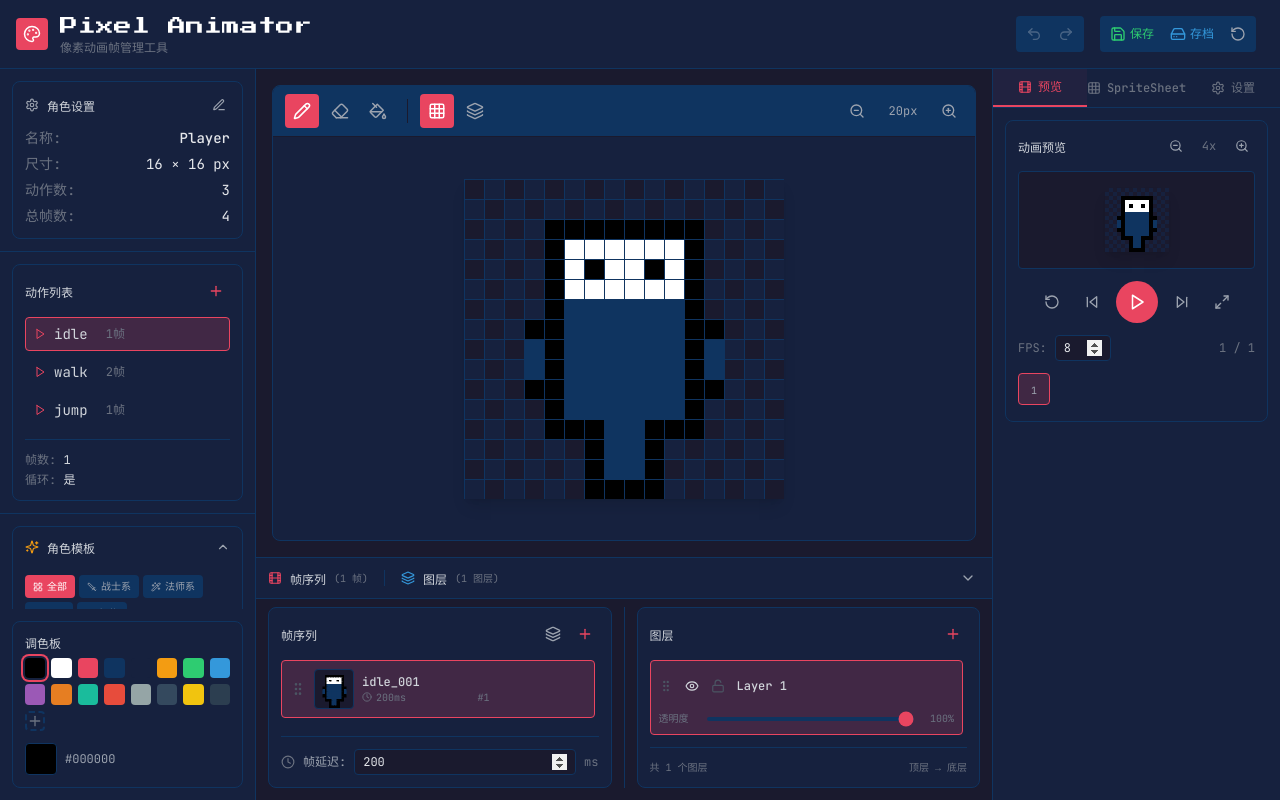
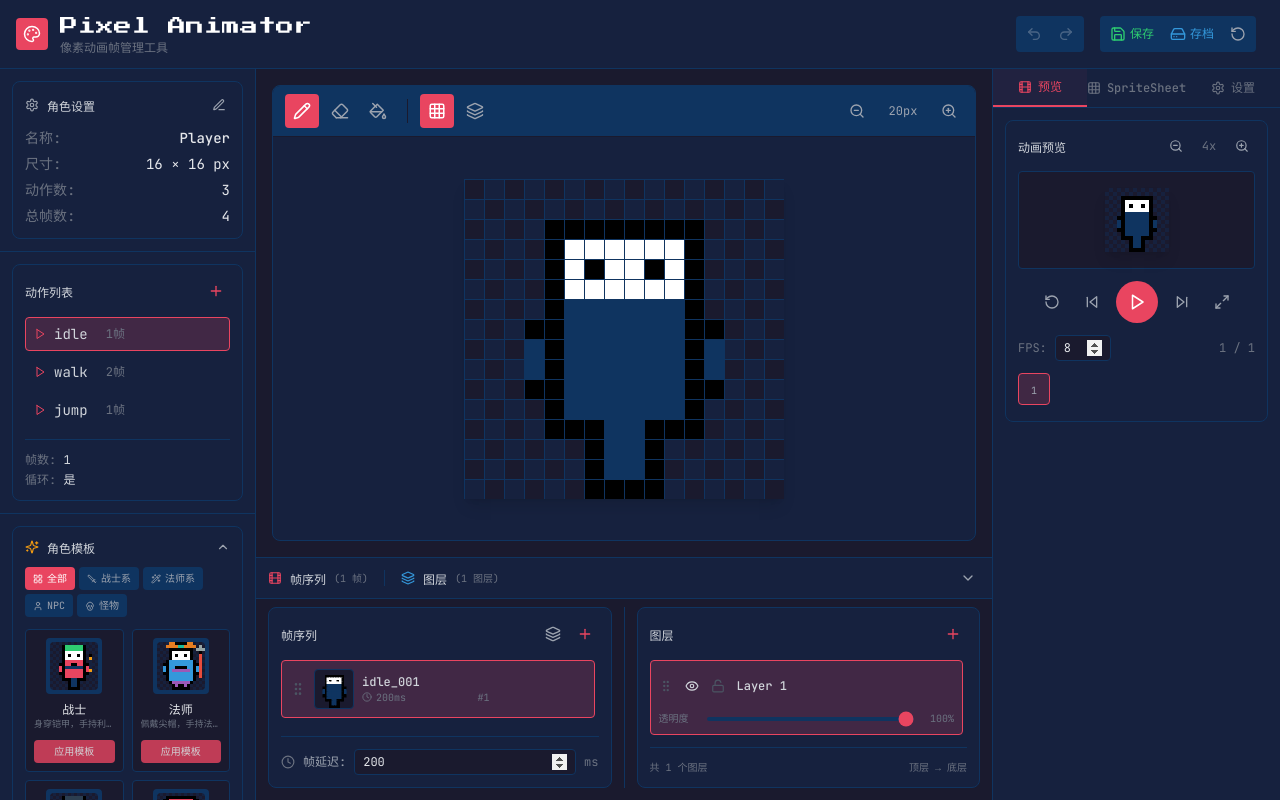
Before and after one commit to Xiang1218-Yu/xyj-125, a React (Vite) app: page / in a window 1280 px wide. Built offline with nearby package versions, Linux system fonts and the light colour scheme.

Commit message:
.3176934549491531:f59b886a3f2ba88e469b83568011e0d1_6a2a8082629ca134987d4068.6a2a903a629ca134987d43f2.6a2a903af0d3afaad311be1f:Trae CN.T(2026/6/11 18:38:50)

```diff
--- a/src/components/CharacterTemplates.tsx
+++ b/src/components/CharacterTemplates.tsx
@@ -72,9 +72,9 @@ const CharacterTemplates = ({ onRequestApply }: CharacterTemplatesProps) => {
     : characterTemplates.filter((t) => t.category === activeCategory);
 
   return (
-    <div className="bg-[#16213e] rounded-lg border border-[#0f3460] flex flex-col overflow-hidden">
+    <div className="bg-[#16213e] rounded-lg border border-[#0f3460]">
       <div
-        className="flex items-center justify-between p-3 cursor-pointer transition-colors hover:bg-[#0f3460]/50 flex-shrink-0"
+        className="flex items-center justify-between p-3 cursor-pointer transition-colors hover:bg-[#0f3460]/50"
         onClick={() => setExpanded(!expanded)}
       >
         <div className="flex items-center gap-2">
@@ -89,8 +89,8 @@ const CharacterTemplates = ({ onRequestApply }: CharacterTemplatesProps) => {
       </div>
 
       {expanded && (
-        <div className="flex-1 overflow-y-auto min-h-0 px-3 pb-3 space-y-3">
-          <div className="flex flex-wrap gap-1 flex-shrink-0 sticky top-0 bg-[#16213e] pt-2 pb-2 z-10">
+        <div className="px-3 pb-3 space-y-3">
+          <div className="flex flex-wrap gap-1">
             {templateCategories.map((cat) => {
               const Icon = getCategoryIcon(cat.icon);
               return (
--- a/src/pages/Home.tsx
+++ b/src/pages/Home.tsx
@@ -290,13 +290,9 @@ const Home = () => {
           <div className="p-3 border-b border-[#0f3460] flex-shrink-0">
             <ActionPanel />
           </div>
-          <div className="flex-1 min-h-0 flex flex-col p-3 gap-3 overflow-hidden">
-            <div className="flex-1 min-h-0 overflow-hidden">
-              <CharacterTemplates onRequestApply={handleRequestApplyTemplate} />
-            </div>
-            <div className="flex-shrink-0 overflow-y-auto max-h-[35vh]">
-              <ColorPalette />
-            </div>
+          <div className="flex-1 min-h-0 overflow-y-auto p-3 space-y-3">
+            <CharacterTemplates onRequestApply={handleRequestApplyTemplate} />
+            <ColorPalette />
           </div>
         </aside>
 
```
